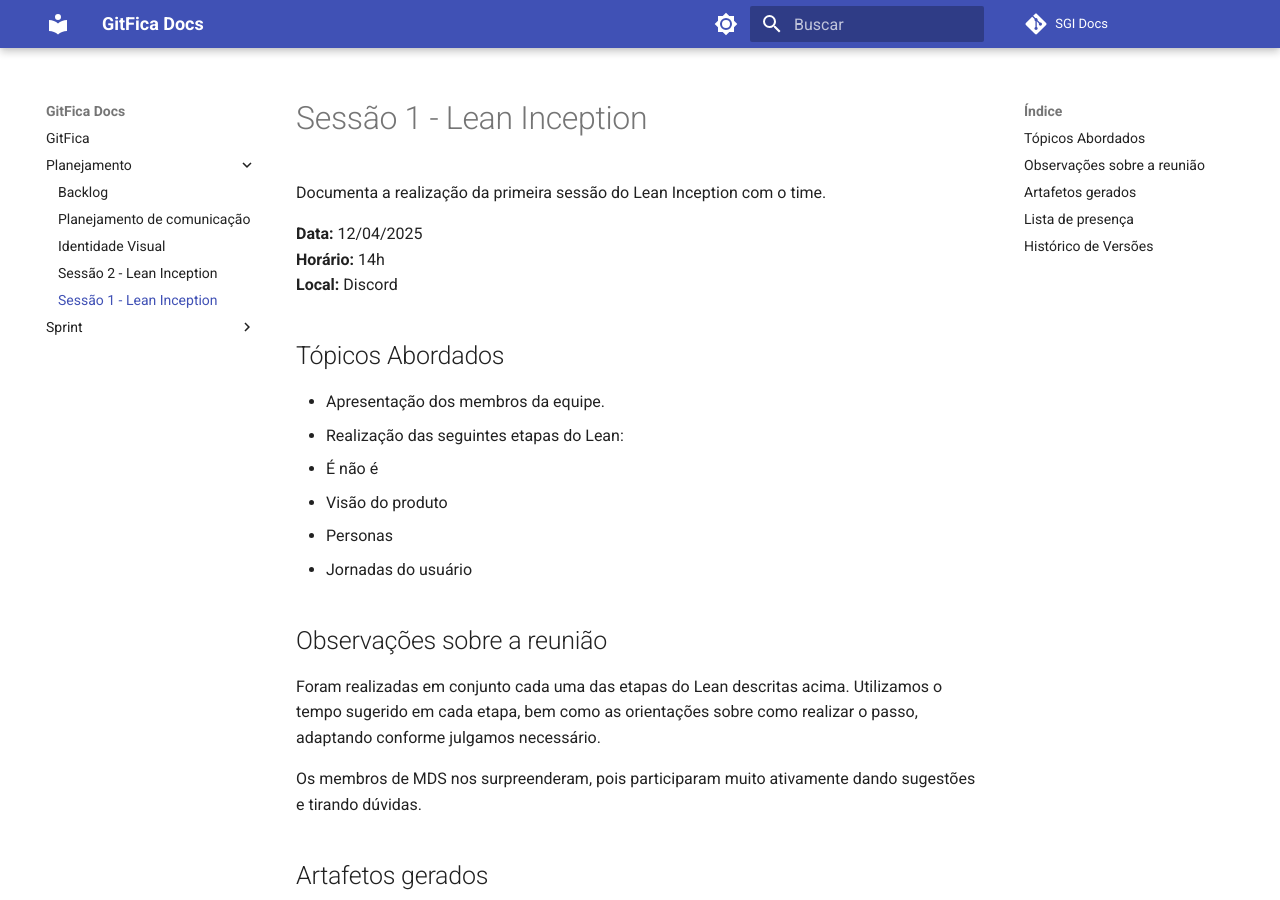
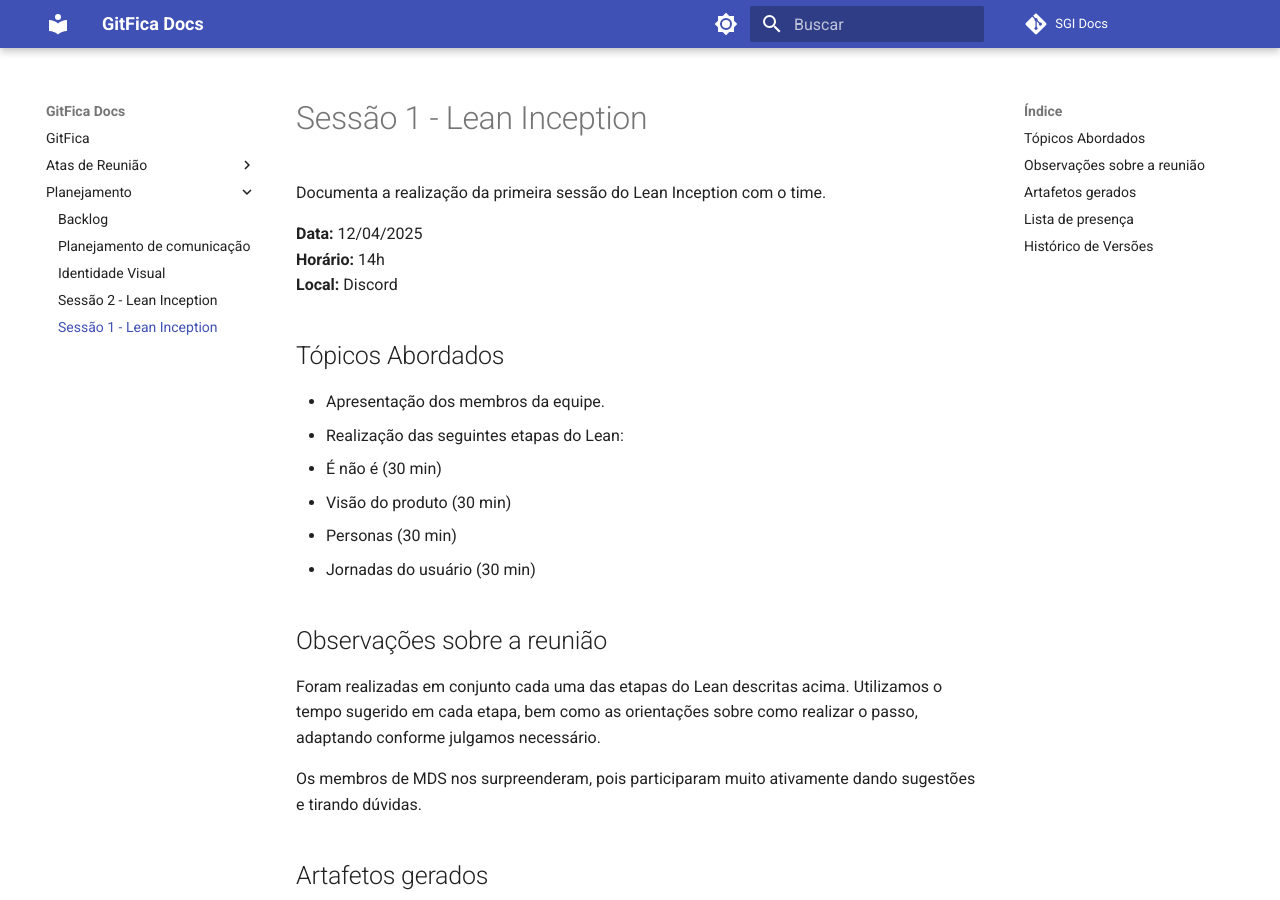
Before and after one commit to fga-eps-mds/2025.1-SGI-Docs, an MkDocs documentation site: the page built from docs/Planejamento/sessao-um-lean.md, in a window 1280 px wide and 900 px high. Built offline with MkDocs 1.6.1 and Material for MkDocs 9.7.7, drawn with Linux system fonts in a browser that asks for light colours; comment, search, counter and statistics services are not loaded; some of the changed text lies outside the part shown.

```diff
--- a/docs/Planejamento/sessao-um-lean.md
+++ b/docs/Planejamento/sessao-um-lean.md
@@ -9,10 +9,10 @@ Documenta a realização da primeira sessão do Lean Inception com o time.
 ## Tópicos Abordados
 - Apresentação dos membros da equipe.
 - Realização das seguintes etapas do Lean:
-  - É não é
-  - Visão do produto
-  - Personas
-  - Jornadas do usuário
+  - É não é (30 min)
+  - Visão do produto (30 min)
+  - Personas (30 min)
+  - Jornadas do usuário (30 min)
 
 ## Observações sobre a reunião
 Foram realizadas em conjunto cada uma das etapas do Lean descritas acima. Utilizamos o tempo sugerido em cada etapa, bem como as orientações sobre como realizar o passo, adaptando conforme julgamos necessário.
```
Also changed, not shown: other parts of docs/Planejamento/sessao-um-lean.md (+1 -0 lines), docs/Atas de Reunião/Sprint 0/planning.md (renamed from docs/Sprint/sprint-0.md, +3 -20 lines), docs/Atas de Reunião/Sprint 0/review-retrospectiva.md (added, +53 -0 lines), docs/Planejamento/sessao-dois-lean.md (+2 -1 lines).
